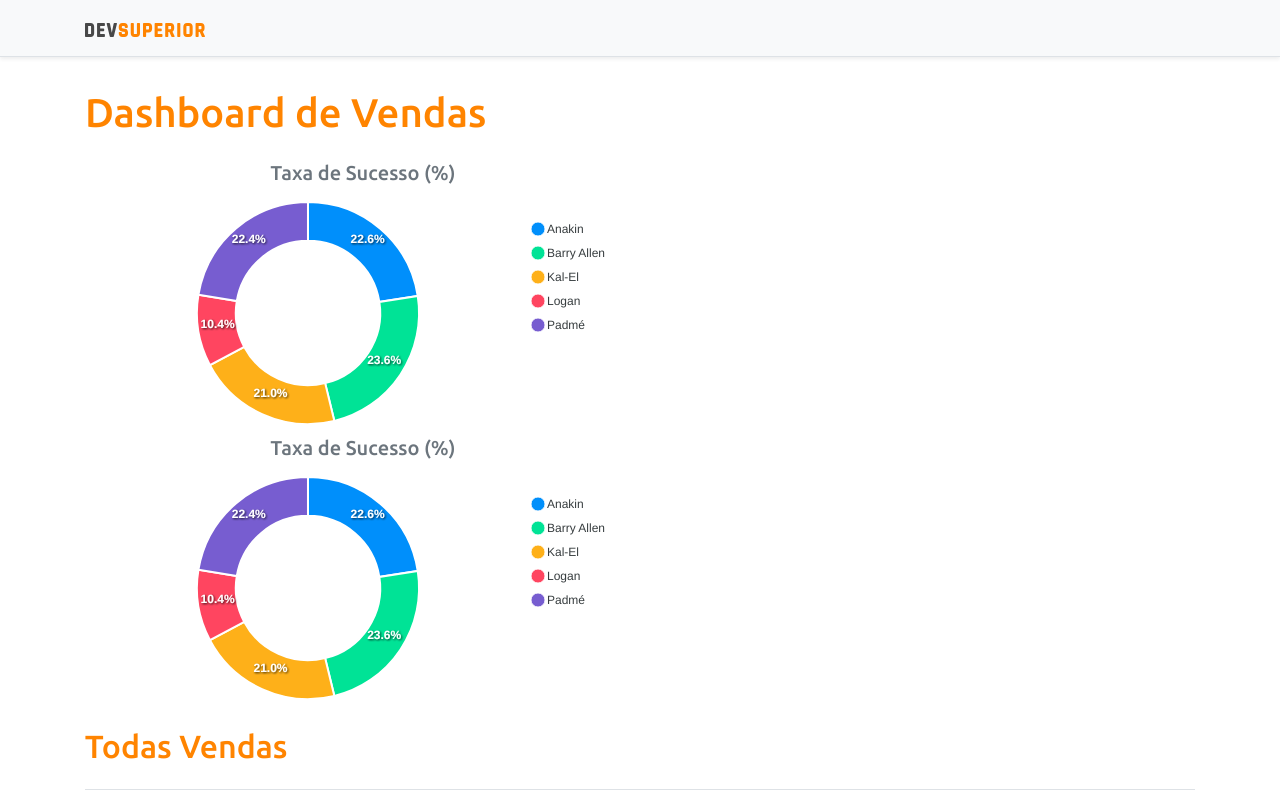
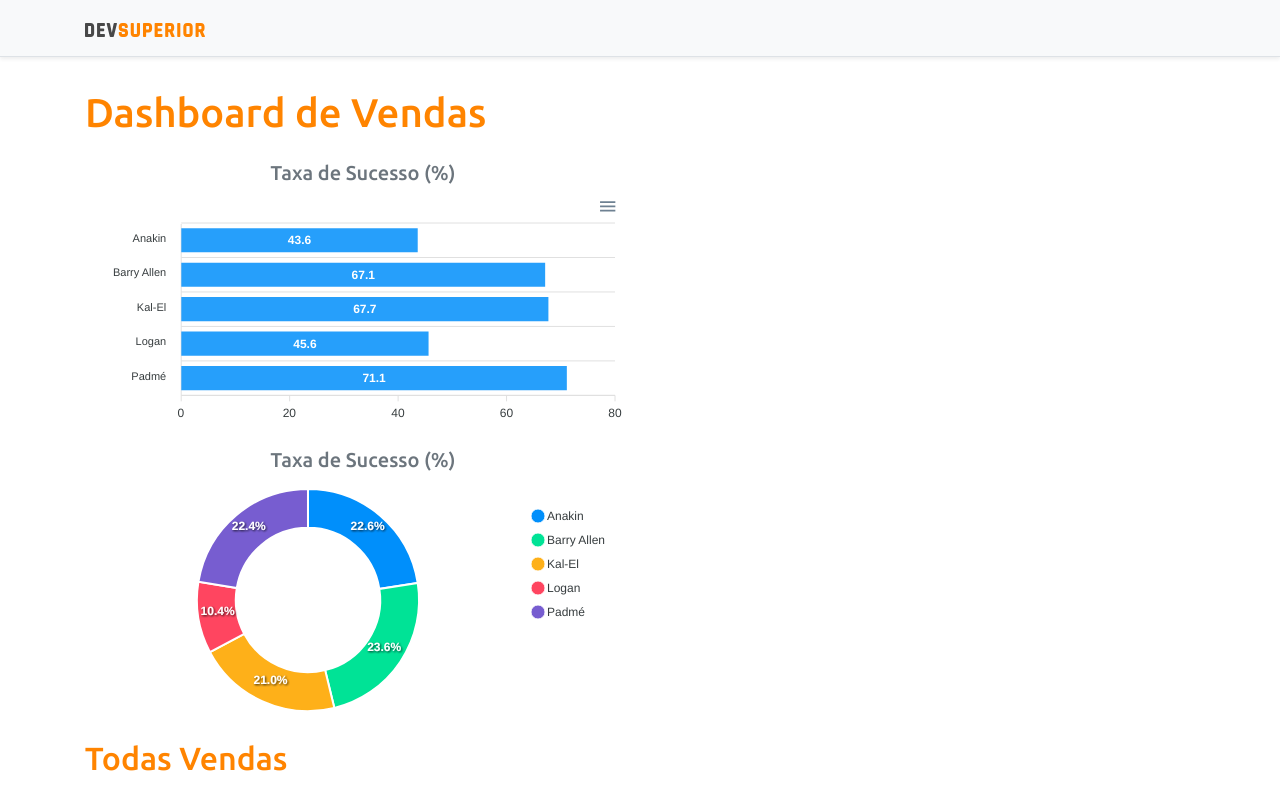
Before and after one commit to Davi-Arauj/projeto-sds3, a React (Create React App) app in the folder frontend/: page / in a window 1280 px wide. Shown: the top 798 px of the page. Built offline with nearby package versions, Linux system fonts and the light colour scheme.

Commit message:
Correção no arquivo Asp.tsx

```diff
--- a/frontend/src/App.tsx
+++ b/frontend/src/App.tsx
@@ -14,7 +14,7 @@ function App() {
         <div className="row px-3">
           <div className="col-sm-6">
             <h5 className="text-center text-secondary">Taxa de Sucesso (%)</h5>
-            <DonutChart />
+            <BarChart />
           </div>
         </div>
         <div className="row px-3">
```
